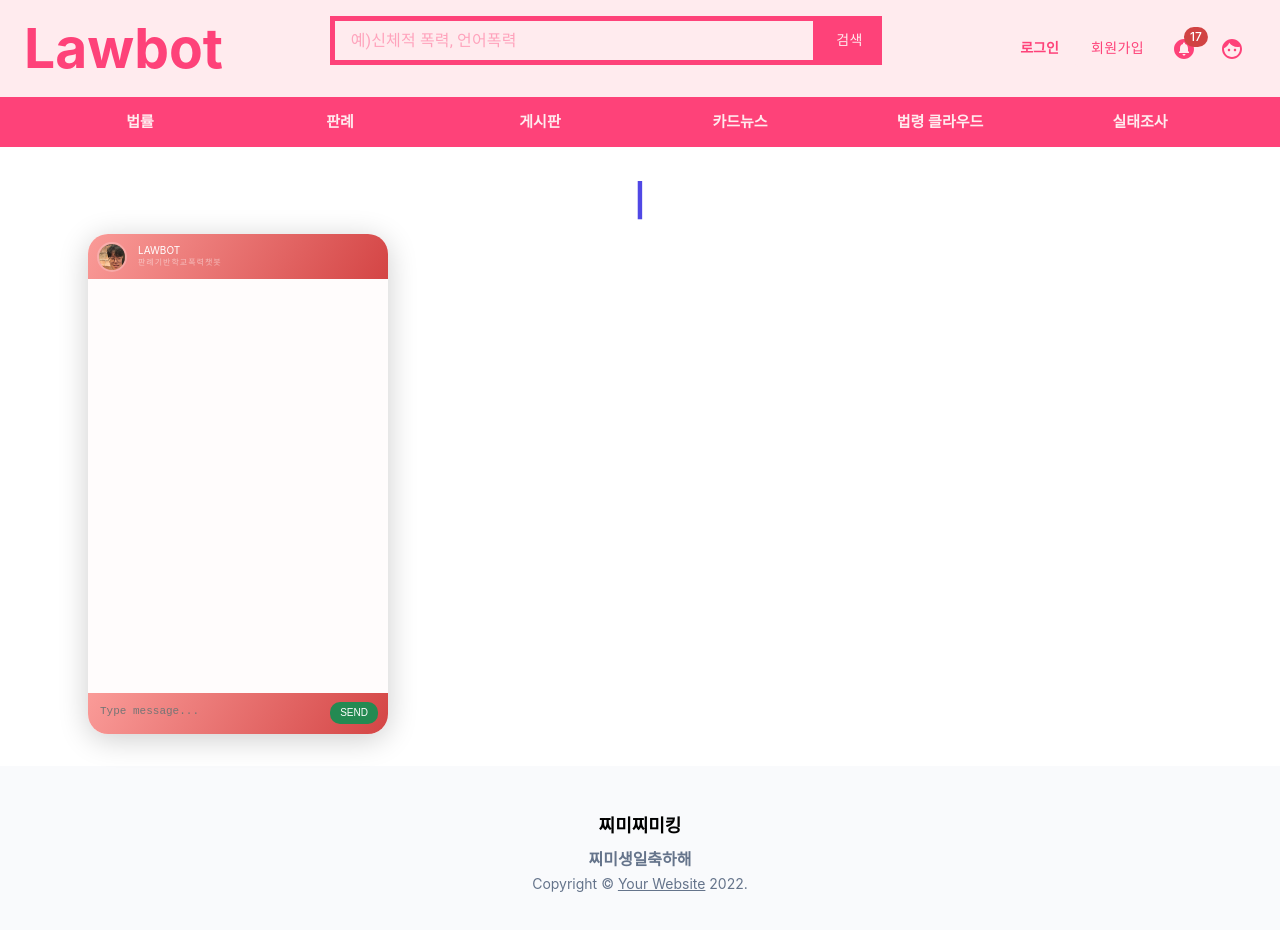
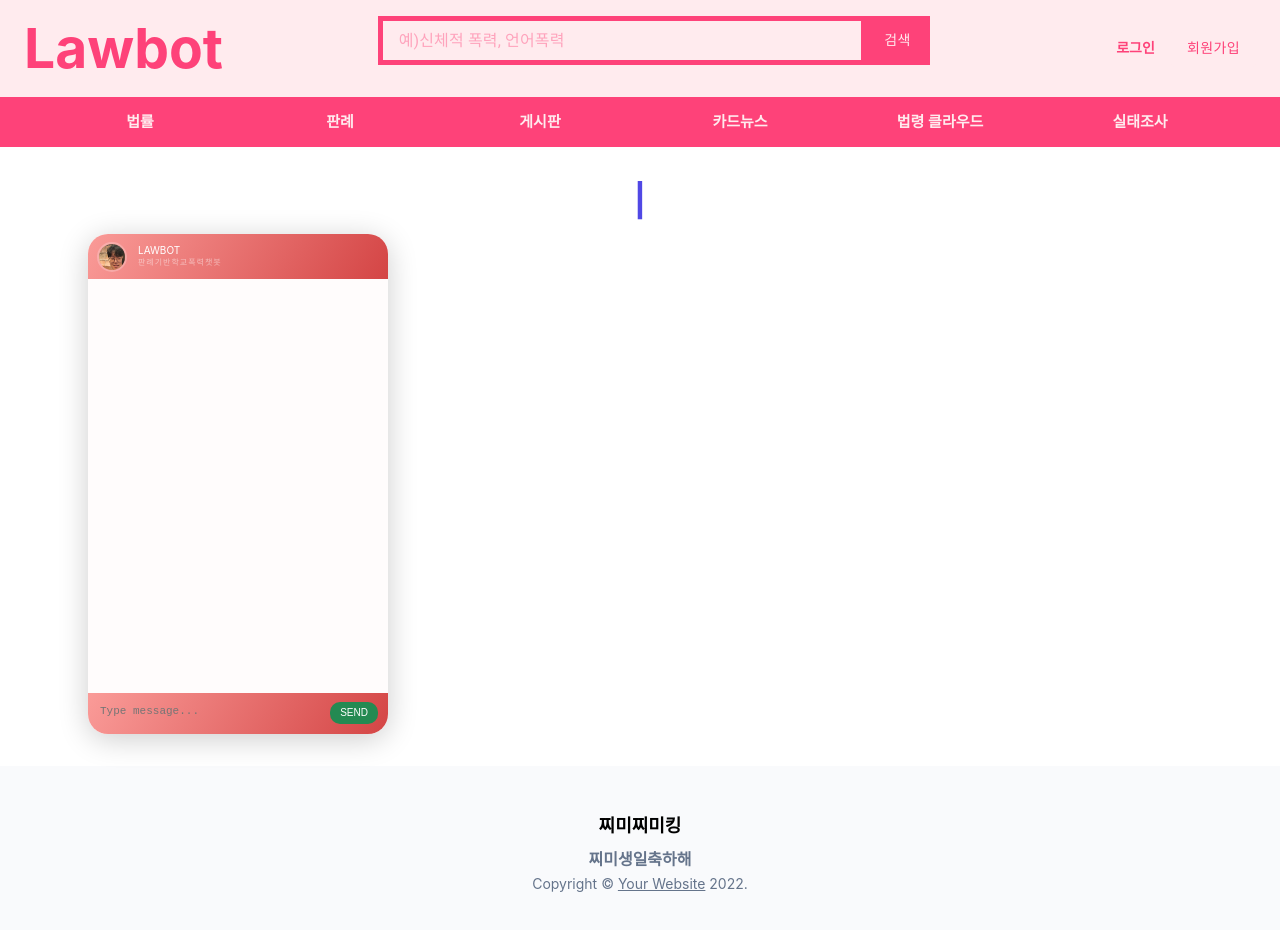
Before and after one commit to woonha/toReact, a React (Create React App) app: page / in a window 1280 px wide. Shown: the top 930 px of the page. Built offline with nearby package versions, Linux system fonts and the light colour scheme.

Commit message:
히히히

```diff
--- a/src/layouts/dashboardAppbar.js
+++ b/src/layouts/dashboardAppbar.js
@@ -106,6 +106,11 @@ export const DashboardAppbar = () => {
 
     const menuId = 'primary-search-account-menu';
 
+    const logoutButton = () => {
+        logoutTemp();
+        navigate("/login")
+    }
+
     // 네모창 컨트롤
     const renderMenu = (
         <Menu
@@ -155,7 +160,7 @@ export const DashboardAppbar = () => {
                 </ListItemIcon>
                 나의 활동
             </MenuItem>
-            <MenuItem onClick={handleMenuClose}>
+            <MenuItem onClick={logoutButton}>
                 <ListItemIcon>
                     <LogoutIcon fontSize="small" />
                 </ListItemIcon>
@@ -255,7 +260,20 @@ export const DashboardAppbar = () => {
                     </Face>
                 </IconButton>
             </Box>
+            <Box sx={{ display: { xs: 'flex', md: 'none' } }}>
+                        <IconButton
+                            size="large"
+                            aria-label="show more"
+                            aria-controls={mobileMenuId}
+                            aria-haspopup="true"
+                            onClick={handleMobileMenuOpen}
+                            color="inherit"
+                        >
+                            <MoreIcon />
+                        </IconButton>
+            </Box>
             {renderMenu}
+            {renderMobileMenu}
         </>)
     }
     const notLogin = () => {
@@ -263,11 +281,6 @@ export const DashboardAppbar = () => {
             <Button href="/login" color='inherit' >로그인</Button>
             <Button href="/register" variant="contained" theme={colorTool} >회원가입</Button>
         </>)
-    }
-
-    const logoutButton = () => {
-        logoutTemp();
-        navigate("/login")
     }
 
     return (
@@ -332,56 +345,8 @@ export const DashboardAppbar = () => {
                     </Stack> */}
                     {isLogin ? login() : notLogin()}
                     {/* {isLogin ? <Button>login</Button> : <Button>logout</Button>} */}
-
-                    {/*
-                    <Box sx={{ flexGrow: 1, display: { xs: 'none', md: 'flex' } }}>
-                        {pages.map((page) => (
-                            <Button
-                                key={page}
-                                onClick={handleCloseNavMenu}
-                                sx={{ my: 2, color: 'white', display: 'block' }}
-                            >
-                                {page}
-                            </Button>
-                        ))}
-                    </Box> */}
-                    <Box sx={{ display: { xs: 'none', md: 'flex' } }}>
-                        <IconButton
-                            size="large"
-                            aria-label="show 17 new notifications"
-                            color="inherit"
-                        >
-                            <Badge badgeContent={17} color="error">
-                                <Circle_Notifications />
-                            </Badge>
-                        </IconButton>
-                        <IconButton
-                            size="large"
-                            aria-label="account of current user"
-                            aria-controls={menuId}
-                            aria-haspopup="true"
-                            onClick={handleProfileMenuOpen}
-                            color="inherit"
-                        >
-                            <Face />
-                        </IconButton>
-                    </Box>
-                    <Box sx={{ display: { xs: 'flex', md: 'none' } }}>
-                        <IconButton
-                            size="large"
-                            aria-label="show more"
-                            aria-controls={mobileMenuId}
-                            aria-haspopup="true"
-                            onClick={handleMobileMenuOpen}
-                            color="inherit"
-                        >
-                            <MoreIcon />
-                        </IconButton>
-                    </Box>
                 </StyledToolbar>
             </AppBar>
-            {renderMobileMenu}
-            {renderMenu}
         </Box >
     );
 };
```
